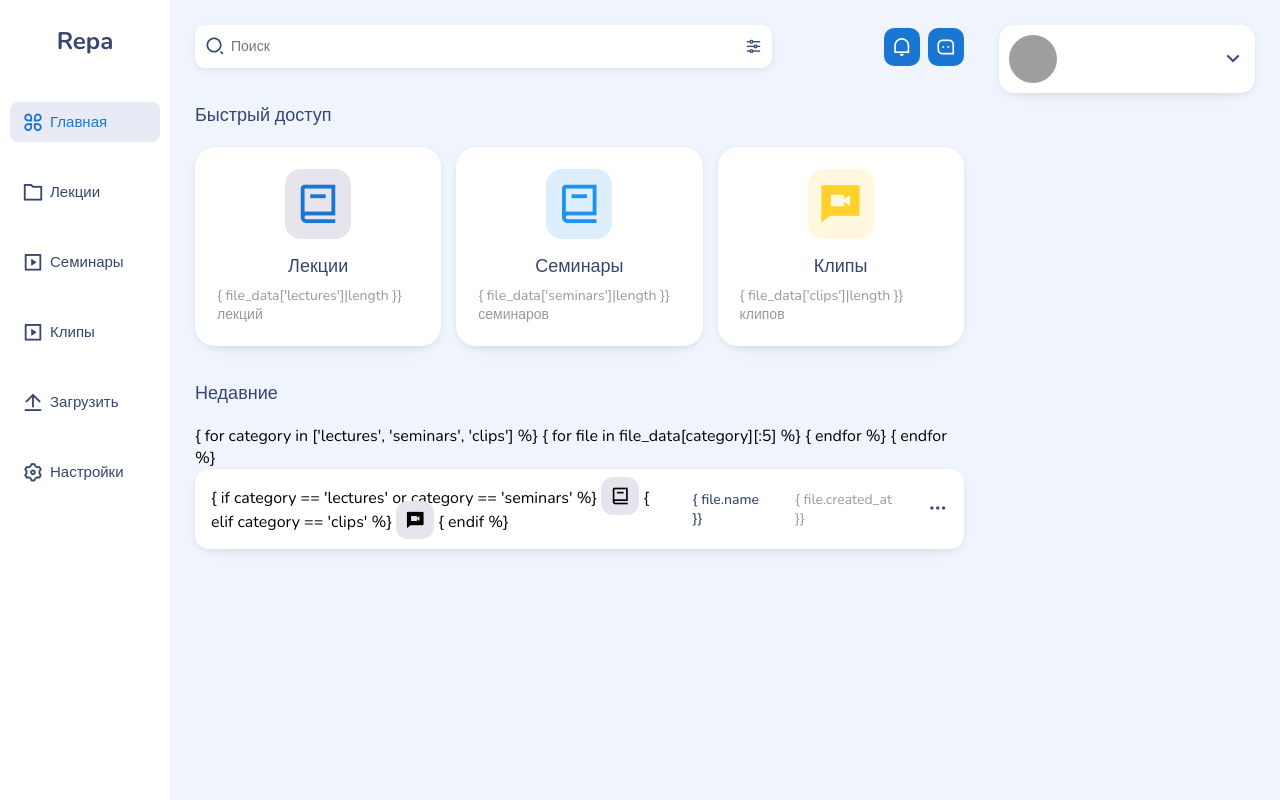
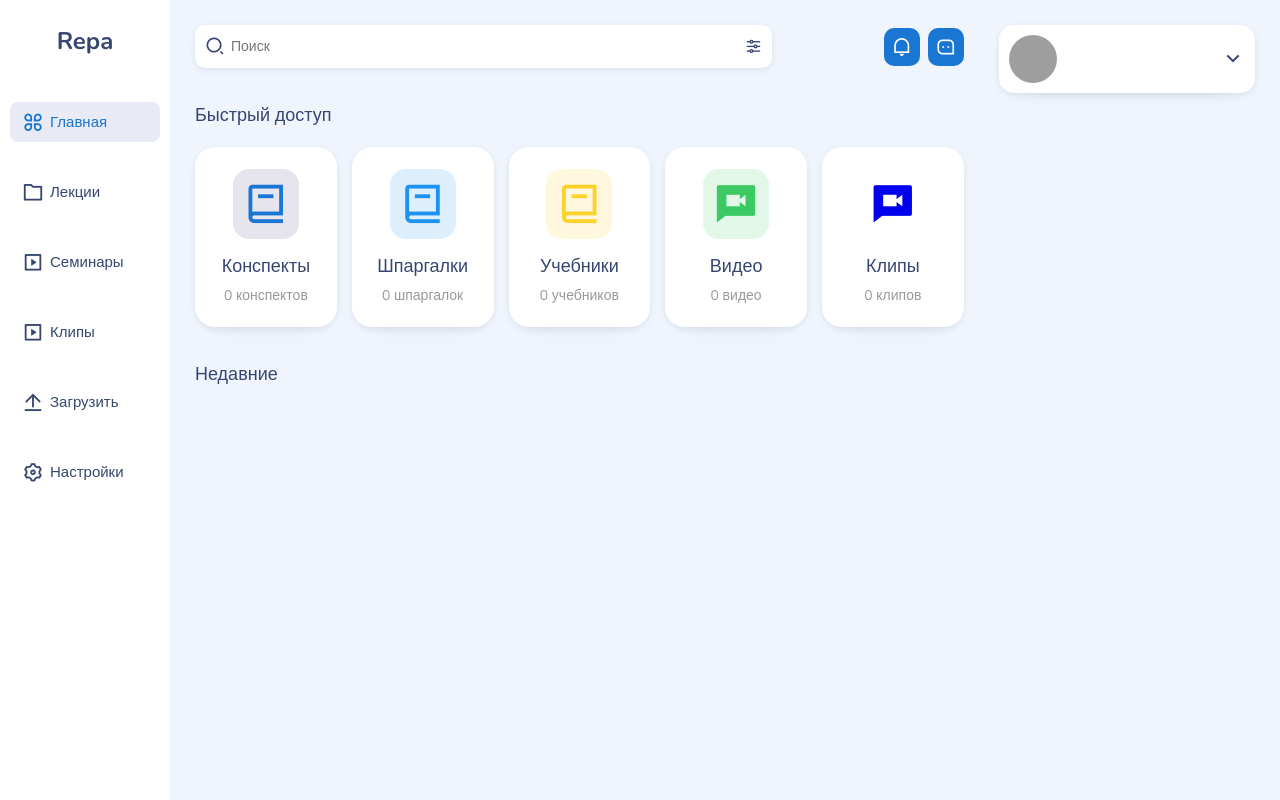
Before and after one commit to JktuJQ/Repa, a Flask app: template frontend/templates/dashboard.html in a window 1280 px wide. Run offline with Flask 3, Linux system fonts and the light colour scheme; the template is opened without the code that fills it, so the values that code supplies are empty; parts of the project's set-up code (start-up, migrations or seed data) failed here and were passed over; grey boxes are pictures that could not be loaded.

Commit message:
Note types rework
Have to update database and add logic

```diff
--- a/backend/routes/page_routes.py
+++ b/backend/routes/page_routes.py
@@ -1,4 +1,6 @@
 # Imports
+from globals import *
+
 from backend.application import application, db_session
 from flask import render_template, session, url_for, redirect
 
@@ -21,6 +23,7 @@
     return render_template(
         "dashboard.html",
         username=session.get("username"),
+        file_types=FILE_TYPES,
         file_data={
             "notes":
                 db_session().query(Note).filter(Note.type == 1).all(),
--- a/frontend/templates/dashboard.html
+++ b/frontend/templates/dashboard.html
@@ -56,20 +56,30 @@
     </h3>
 
     <div class="quick-access">
-        <a href="{{ url_for('static', filename='assets/lectures') }}" class="item">
+        <a href="{{ url_for('static', filename='assets/notes') }}" class="item">
             <i class="ri-book-2-line"></i>
-            <h5>Лекции</h5>
-            <p>{ file_data['lectures']|length }} лекций</p>
+            <h5>Конспекты</h5>
+            <p>{{ file_data['notes']|length }} конспектов</p>
         </a>
-        <a href="{{ url_for('static', filename='assets/seminars') }}" class="item">
+        <a href="{{ url_for('static', filename='assets/cheatsheets') }}" class="item">
             <i class="ri-book-2-line"></i>
-            <h5>Семинары</h5>
-            <p>{ file_data['seminars']|length }} семинаров</p>
+            <h5>Шпаргалки</h5>
+            <p>{{ file_data['cheatsheets']|length }} шпаргалок</p>
+        </a>
+        <a href="{{ url_for('static', filename='assets/textbooks') }}" class="item">
+            <i class="ri-book-2-line"></i>
+            <h5>Учебники</h5>
+            <p>{{ file_data['textbooks']|length }} учебников</p>
+        </a>
+        <a href="{{ url_for('static', filename='assets/videos') }}" class="item">
+            <i class="ri-video-chat-fill"></i>
+            <h5>Видео</h5>
+            <p>{{ file_data['videos']|length }} видео</p>
         </a>
         <a href="{{ url_for('static', filename='assets/clips') }}" class="item">
             <i class="ri-video-chat-fill"></i>
             <h5>Клипы</h5>
-            <p>{ file_data['clips']|length }} клипов</p>
+            <p>{{ file_data['clips']|length }} клипов</p>
         </a>
     </div>
 
@@ -79,22 +89,22 @@
 
     <table>
         <tbody>
-        { for category in ['lectures', 'seminars', 'clips'] %}
-        { for file in file_data[category][:5] %}
+        {% for category in FILE_TYPES %}
+        {% for file in file_data[category][:5] %}
         <tr>
             <td class="icon">
-                { if category == 'lectures' or category == 'seminars' %}
+                {% if category == 'lectures' or category == 'seminars' %}
                 <i class="ri-book-2-line"></i>
-                { elif category == 'clips' %}
+                {% elif category == 'clips' %}
                 <i class="ri-video-chat-fill"></i>
-                { endif %}
+                {% endif %}
             </td>
-            <td class="name">{ file.name }}</td>
-            <td class="date">{ file.created_at }}</td>
+            <td class="name">{{ file.name }}</td>
+            <td class="date">{{ file.created_at }}</td>
             <td class="more"><i class="ri-more-fill"></i></td>
         </tr>
-        { endfor %}
-        { endfor %}
+        {% endfor %}
+        {% endfor %}
         </tbody>
     </table>
 </div>
@@ -113,10 +123,10 @@
             <i class="ri-arrow-down-s-line"></i>
         </div>
         <div class="profile-retractable">
-            <div class="sign-out" onclick="window.location.href='{{ url_for('logout') }}'">
+            <button class="sign-out" onclick="window.location.href='{{ url_for('logout') }}'">
                 <h3>Выйти из аккаунта</h3>
                 <i class="ri-logout-box-r-line"></i>
-            </div>
+            </button>
         </div>
     </div>
 </div>
```
Also changed, not shown: globals.py (+1 -33 lines).
